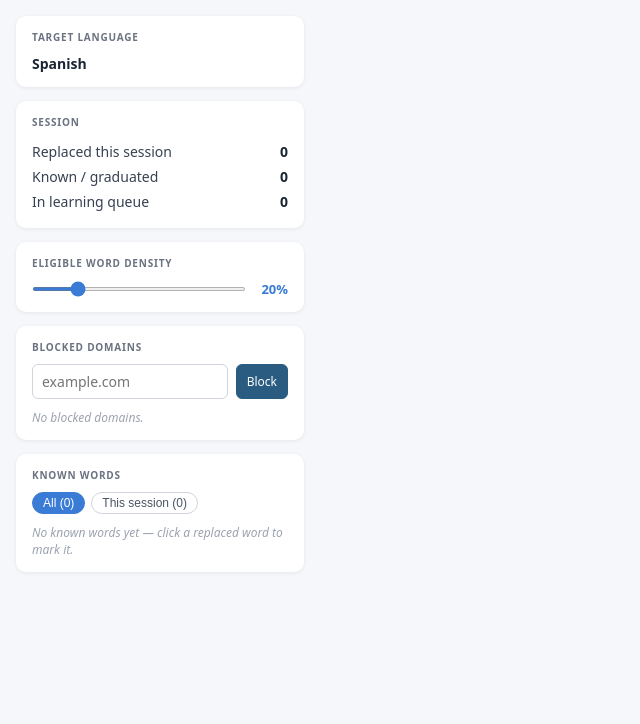
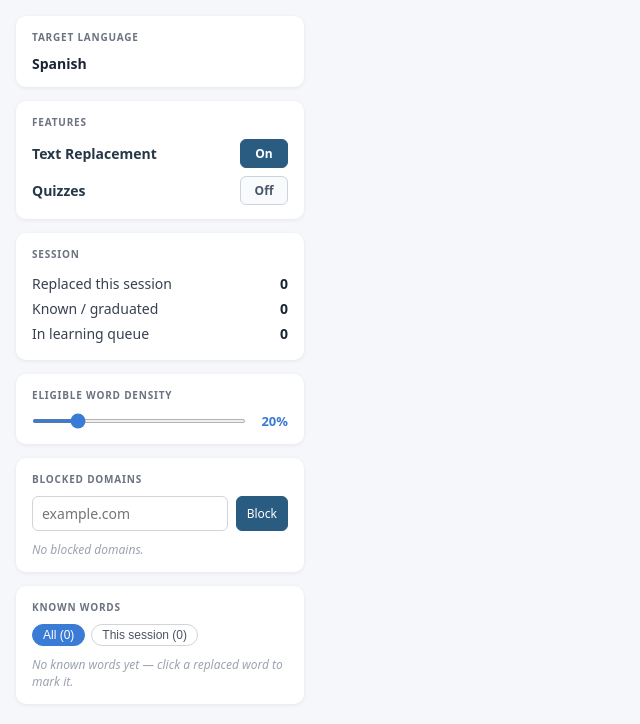
Before and after one commit to Jason-Latz/contexto, a website built with Vite: page popup/index.html in a window 1280 px wide. Shown: the whole page, without its empty margins (0-640 px from the left). Built offline with nearby package versions, Linux system fonts and the light colour scheme; some packages are replaced by stand-ins of ours.

Commit message:
Add popup feature controls

```diff
--- a/popup/index.html
+++ b/popup/index.html
@@ -71,6 +71,43 @@
       min-width: 32px;
       text-align: right;
       color: #3a7bd5;
+    }
+
+    .toggle-list {
+      display: flex;
+      flex-direction: column;
+      gap: 8px;
+    }
+
+    .toggle-row {
+      display: flex;
+      align-items: center;
+      justify-content: space-between;
+      gap: 12px;
+    }
+
+    .toggle-label {
+      font-weight: 600;
+      color: #263746;
+    }
+
+    .toggle-button {
+      min-width: 48px;
+      border: 1px solid #cbd5e1;
+      border-radius: 6px;
+      padding: 5px 10px;
+      background: #f8fafc;
+      color: #475569;
+      cursor: pointer;
+      font: inherit;
+      font-size: 12px;
+      font-weight: 700;
+    }
+
+    .toggle-button.is-on {
+      border-color: #2a5c82;
+      background: #2a5c82;
+      color: #fff;
     }
 
     .known-filter {
--- a/src/onboarding/LevelPicker.ts
+++ b/src/onboarding/LevelPicker.ts
@@ -2,7 +2,6 @@ import { completeOnboarding, getLevelDensity } from '../store/settingsStore.js'
 import { prepopulate } from '../store/lexiconStore.js'
 import { getTopNLemmas } from '../language/loader.js'
 import type { OnboardingLevel } from '../types/index.js'
-import { showCalibrationQuiz } from './CalibrationQuiz.js'
 
 // Number of top-frequency lemmas to pre-populate per level.
 // Pre-population seeds the lexicon with assumed prior exposure so the
@@ -14,7 +13,7 @@ const PREPOPULATE_COUNT: Record<OnboardingLevel, number> = {
 }
 
 // Inject the level picker overlay into the current page and resolve once
-// the user has completed onboarding (level chosen + calibration quiz done).
+// the user has completed onboarding.
 export function showLevelPicker(): Promise<void> {
   return new Promise(resolve => {
     const overlay = buildOverlay(resolve)
@@ -111,8 +110,5 @@ async function handleLevelChosen(level: OnboardingLevel, onDone: () => void): Pr
 
   await completeOnboarding(level)
 
-  // Show the calibration quiz to let the user fine-tune the pre-population.
-  await showCalibrationQuiz()
-
   onDone()
 }
--- a/src/popup/DensitySlider.ts
+++ b/src/popup/DensitySlider.ts
@@ -53,8 +53,11 @@ export async function renderDensitySlider(container: HTMLElement): Promise<void>
   // every pixel of slider drag.
   slider.addEventListener('change', () => {
     const newDensity = parseInt(slider.value, 10) / 100
-    void chrome.storage.local.set({
-      [SETTINGS_KEY]: { ...settings, density: newDensity },
+    void chrome.storage.local.get(SETTINGS_KEY).then(latest => {
+      const latestSettings = latest[SETTINGS_KEY] ?? settings
+      return chrome.storage.local.set({
+        [SETTINGS_KEY]: { ...latestSettings, density: newDensity },
+      })
     })
   })
 
--- a/src/popup/index.ts
+++ b/src/popup/index.ts
@@ -11,15 +11,23 @@ interface SessionStore {
   wordsSeen?: Array<{ englishLemma: string }>
 }
 
+interface PopupSettings {
+  replacementsEnabled?: boolean
+  quizzesEnabled?: boolean
+  blockedDomains?: string[]
+  [key: string]: unknown
+}
+
 async function init(): Promise<void> {
   const root = document.getElementById('root')!
 
   const stored = await chrome.storage.local.get([LEXICON_KEY, SESSION_KEY, SETTINGS_KEY])
   const lexicon  = (stored[LEXICON_KEY]  ?? {}) as Record<string, LexiconEntry>
   const session  = (stored[SESSION_KEY]  ?? {}) as SessionStore
-  const settings = stored[SETTINGS_KEY] ?? {}
+  const settings = (stored[SETTINGS_KEY] ?? {}) as PopupSettings
 
   renderLanguagePanel(root)
+  renderFeatureToggles(root, settings)
 
   // Stats — session word count, known words, learning queue size.
   renderStatsPanel(root, lexicon, session)
@@ -55,7 +63,92 @@ function renderLanguagePanel(container: HTMLElement): void {
   container.appendChild(section)
 }
 
-function renderBlockedDomains(container: HTMLElement, settings: any): void {
+async function updateSettings(patch: Partial<PopupSettings>): Promise<void> {
+  const stored = await chrome.storage.local.get(SETTINGS_KEY)
+  const current = (stored[SETTINGS_KEY] ?? {}) as PopupSettings
+  await chrome.storage.local.set({
+    [SETTINGS_KEY]: { ...current, ...patch },
+  })
+}
+
+function renderFeatureToggles(container: HTMLElement, initialSettings: PopupSettings): void {
+  const settings: Required<Pick<PopupSettings, 'replacementsEnabled' | 'quizzesEnabled'>> = {
+    replacementsEnabled: initialSettings.replacementsEnabled ?? true,
+    quizzesEnabled: initialSettings.quizzesEnabled ?? false,
+  }
+
+  const section = document.createElement('div')
+  section.className = 'section'
+
+  const title = document.createElement('div')
+  title.className = 'section-title'
+  title.textContent = 'Features'
+
+  const rows = document.createElement('div')
+  rows.className = 'toggle-list'
+
+  const replacementToggle = buildToggleRow(
+    'Text Replacement',
+    settings.replacementsEnabled,
+    async enabled => {
+      settings.replacementsEnabled = enabled
+      await updateSettings({ replacementsEnabled: enabled })
+    },
+  )
+
+  const quizToggle = buildToggleRow(
+    'Quizzes',
+    settings.quizzesEnabled,
+    async enabled => {
+      settings.quizzesEnabled = enabled
+      await updateSettings({ quizzesEnabled: enabled })
+    },
+  )
+
+  rows.appendChild(replacementToggle)
+  rows.appendChild(quizToggle)
+  section.appendChild(title)
+  section.appendChild(rows)
+  container.appendChild(section)
+}
+
+function buildToggleRow(
+  labelText: string,
+  initialEnabled: boolean,
+  onChange: (enabled: boolean) => Promise<void>,
+): HTMLDivElement {
+  let enabled = initialEnabled
+
+  const row = document.createElement('div')
+  row.className = 'toggle-row'
+
+  const label = document.createElement('span')
+  label.className = 'toggle-label'
+  label.textContent = labelText
+
+  const button = document.createElement('button')
+  button.type = 'button'
+  button.className = 'toggle-button'
+
+  function render(): void {
+    button.textContent = enabled ? 'On' : 'Off'
+    button.setAttribute('aria-pressed', String(enabled))
+    button.classList.toggle('is-on', enabled)
+  }
+
+  button.addEventListener('click', () => {
+    enabled = !enabled
+    render()
+    void onChange(enabled)
+  })
+
+  render()
+  row.appendChild(label)
+  row.appendChild(button)
+  return row
+}
+
+function renderBlockedDomains(container: HTMLElement, settings: PopupSettings): void {
   const blockedDomains = Array.isArray(settings.blockedDomains)
     ? settings.blockedDomains as string[]
     : []
@@ -101,9 +194,7 @@ function renderBlockedDomains(container: HTMLElement, settings: any): void {
       row.addEventListener('click', () => {
         const index = blockedDomains.indexOf(domain)
         if (index >= 0) blockedDomains.splice(index, 1)
-        void chrome.storage.local.set({
-          [SETTINGS_KEY]: { ...settings, blockedDomains },
-        })
+        void updateSettings({ blockedDomains })
         renderList()
       })
       list.appendChild(row)
@@ -117,9 +208,7 @@ function renderBlockedDomains(container: HTMLElement, settings: any): void {
     blockedDomains.push(domain)
     blockedDomains.sort()
     input.value = ''
-    void chrome.storage.local.set({
-      [SETTINGS_KEY]: { ...settings, blockedDomains },
-    })
+    void updateSettings({ blockedDomains })
     renderList()
   })
 
```
Also changed, not shown: src/store/settingsStore.ts (+14 -0 lines).
